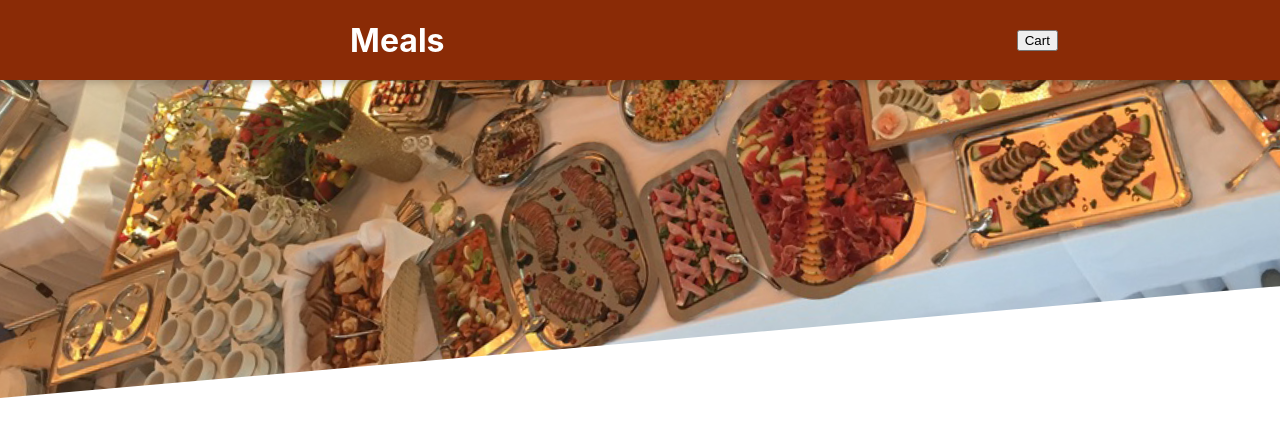
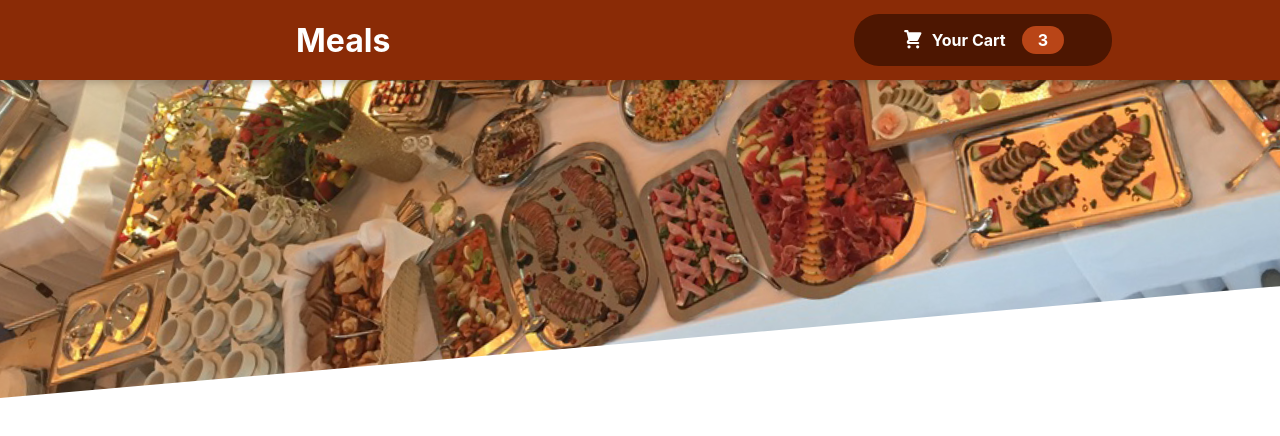
Before and after one commit to gkojunior/food-order-app, a React (Create React App) app: page / in a window 1280 px wide. Shown: the top 436 px of the page. Built offline with nearby package versions, Linux system fonts and the light colour scheme.

Commit message:
Created the Header Cart Button and CSS

```diff
--- /dev/null
+++ b/src/Compnonets/Cart/CartIcon.js
@@ -0,0 +1,13 @@
+const CartIcon = () => {
+    return (
+      <svg
+        xmlns='http://www.w3.org/2000/svg'
+        viewBox='0 0 20 20'
+        fill='currentColor'
+      >
+        <path d='M3 1a1 1 0 000 2h1.22l.305 1.222a.997.997 0 00.01.042l1.358 5.43-.893.892C3.74 11.846 4.632 14 6.414 14H15a1 1 0 000-2H6.414l1-1H14a1 1 0 00.894-.553l3-6A1 1 0 0017 3H6.28l-.31-1.243A1 1 0 005 1H3zM16 16.5a1.5 1.5 0 11-3 0 1.5 1.5 0 013 0zM6.5 18a1.5 1.5 0 100-3 1.5 1.5 0 000 3z' />
+      </svg>
+    );
+  };
+
+  export default CartIcon;
--- a/src/Compnonets/Layout/Header.js
+++ b/src/Compnonets/Layout/Header.js
@@ -1,5 +1,6 @@
 import { Fragment } from 'react';
 
+import HeaderCartButton from './HeaderCartButton';
 import mealsImages from '../../assets/meals.jpeg';
 import classes from './Header.module.css'
 
@@ -8,8 +9,8 @@
 	<Fragment>
 		<header className={classes.header}>
 			<h1>Meals</h1>
-			<button>Cart</button>
-		</header>
+            <HeaderCartButton />
+            </header>
         <div className={classes['main-image']}>
             <img src={ mealsImages } alt='Table full of food'/>
 		</div>
--- /dev/null
+++ b/src/Compnonets/Layout/HeaderCartButton.js
@@ -0,0 +1,16 @@
+import CartIcon from '../Cart/CartIcon';
+import classes from './HeaderCartButton.module.css'
+
+const HeaderCartButton = (props) => {
+	return (
+		<button className={classes.button}>
+			<span className={classes.icon}>
+				<CartIcon />
+			</span>
+			<span>Your Cart</span>
+			<span className={classes.badge}>3</span>
+		</button>
+	);
+};
+
+export default HeaderCartButton;
--- /dev/null
+++ b/src/Compnonets/Layout/HeaderCartButton.module.css
@@ -0,0 +1,59 @@
+.button {
+    cursor: pointer;
+    font: inherit;
+    border: none;
+    background-color: #4d1601;
+    color: white;
+    padding: 0.75rem 3rem;
+    display: flex;
+    justify-content: space-around;
+    align-items: center;
+    border-radius: 25px;
+    font-weight: bold;
+  }
+
+  .button:hover,
+  .button:active {
+    background-color: #2c0d00;
+  }
+
+  .icon {
+    width: 1.35rem;
+    height: 1.35rem;
+    margin-right: 0.5rem;
+  }
+
+  .badge {
+    background-color: #b94517;
+    padding: 0.25rem 1rem;
+    border-radius: 25px;
+    margin-left: 1rem;
+    font-weight: bold;
+  }
+
+  .button:hover .badge,
+  .button:active .badge {
+    background-color: #92320c;
+  }
+
+  .bump {
+    animation: bump 300ms ease-out;
+  }
+
+  @keyframes bump {
+    0% {
+      transform: scale(1);
+    }
+    10% {
+      transform: scale(0.9);
+    }
+    30% {
+      transform: scale(1.1);
+    }
+    50% {
+      transform: scale(1.15);
+    }
+    100% {
+      transform: scale(1);
+    }
+  }
```
